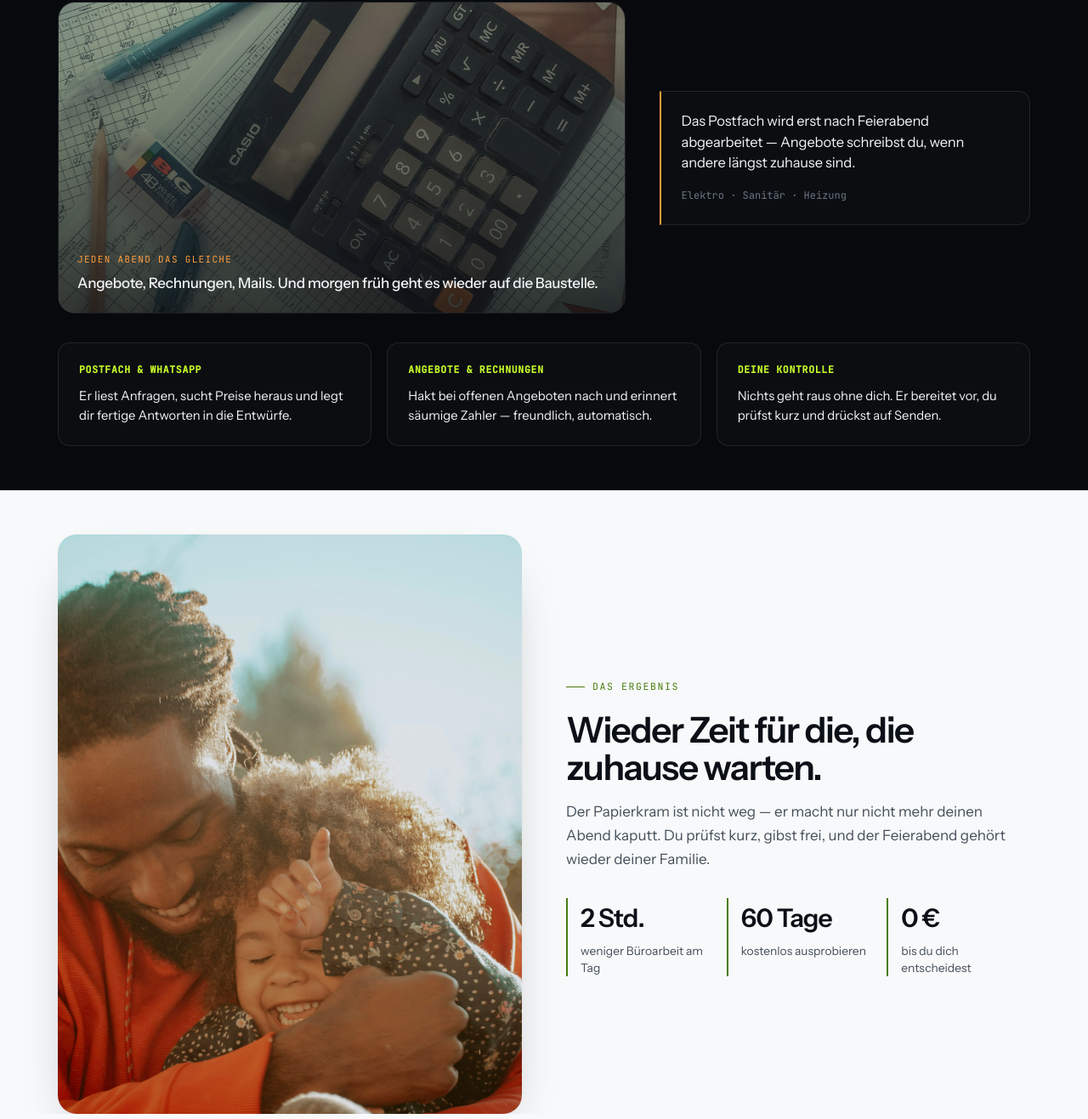
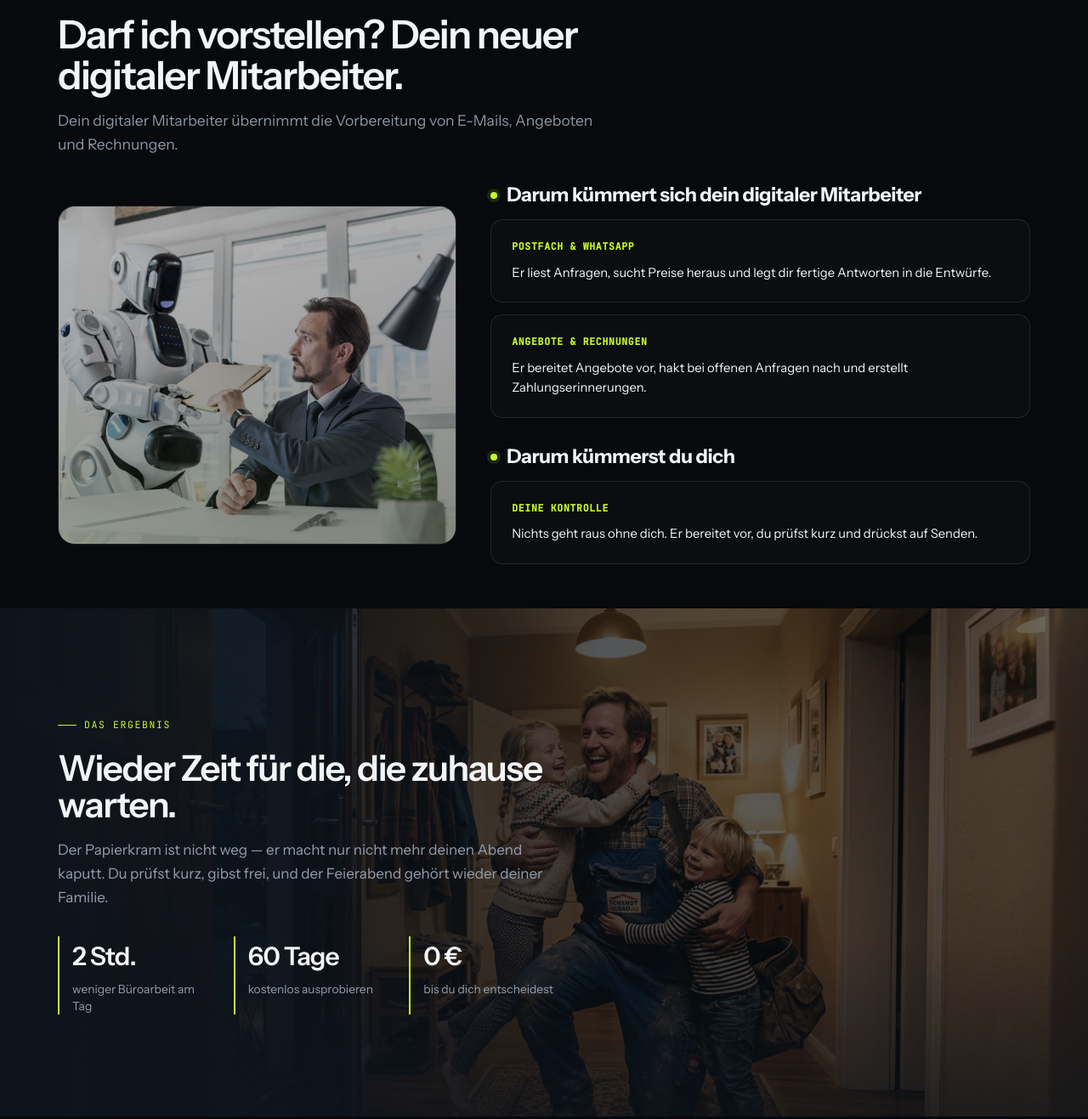
Before and after one commit to aozcorap/Webseiten, a plain HTML site: page buerokollege-ai/index.html in a window 1280 px wide. Shown: the part 1083-2400 px from the top of the page at 85% size. Drawn offline with Linux system fonts and the light colour scheme.

Commit message:
Hero, Problem- und Ergebnis-Sektion der BüroKollege.AI-Landingpage überarbeitet
Neue Hero-Überschrift mit Nerv-Punkten, neue "Wie es funktioniert"-Sektion mit KI-Bild links und gruppierten Bullet-Punkten rechts, Ergebnis-Sektion als Vollbild-Hero mit Familienfoto und dunklem Formularbereich für durchgängiges Branding.

Co-Authored-By: Claude Sonnet 5 <noreply@anthropic.com>

```diff
--- a/buerokollege-ai/index.html
+++ b/buerokollege-ai/index.html
@@ -313,8 +313,8 @@
   .shead p{color:var(--muted-now); font-size:17.5px; line-height:1.6;}
 
   /* PAIN */
-  .pain{display:grid; grid-template-columns:1.3fr 0.85fr; gap:40px; align-items:center;}
-  @media(max-width:940px){ .pain{grid-template-columns:1fr; gap:40px;} }
+  .pain{display:grid; grid-template-columns:0.85fr 1.15fr; gap:40px; align-items:center;}
+  @media(max-width:940px){ .pain{grid-template-columns:1fr; gap:32px;} }
   .pain-photo{position:relative; border-radius:20px; overflow:hidden; border:1px solid var(--line-now); aspect-ratio:4/2.2;}
   @media(max-width:940px){ .pain-photo{aspect-ratio:4/2.6;} }
   .pain-photo img{width:100%; height:100%; object-fit:cover;}
@@ -322,6 +322,10 @@
   .pain-photo .stamp{position:absolute; left:22px; bottom:22px; right:22px; z-index:1;}
   .pain-photo .stamp .t{font-family:'JetBrains Mono',monospace; font-size:11px; color:var(--amber); letter-spacing:.12em; text-transform:uppercase; margin-bottom:8px;}
   .pain-photo .stamp p{font-size:17px; font-weight:500; letter-spacing:-0.015em; line-height:1.4;}
+  .pain-photo-ai{aspect-ratio:4/3.4;}
+  @media(max-width:940px){ .pain-photo-ai{aspect-ratio:4/2.6;} }
+  .pain-photo-ai img{filter:brightness(0.85) saturate(0.85) contrast(1.02);}
+  .pain-photo-ai::after{background:linear-gradient(160deg, rgba(7,9,13,0.15), rgba(7,9,13,0.4)), linear-gradient(0deg, rgba(196,248,42,0.1), transparent 55%);}
   .quotes{display:flex; flex-direction:column; gap:16px;}
   .quote{border:1px solid var(--line-now); border-left:2px solid var(--amber); border-radius:0 14px 14px 0; padding:22px 24px; background:rgba(255,255,255,0.02); transition:border-color .2s, background .2s;}
   .quote:hover{background:rgba(255,255,255,0.035);}
@@ -332,9 +336,13 @@
   .split-bar{margin-top:var(--s5); border:1px solid var(--line-now); border-radius:18px; padding:34px; background:var(--bg-2);}
   @media(max-width:640px){ .split-bar{padding:24px 20px;} }
 
-  /* ===== COMPACT SOLUTION (3 Kernpunkte statt 3 Sektionen) ===== */
-  .compact-solution{margin-top:var(--s4); display:grid; grid-template-columns:repeat(3,1fr); gap:18px;}
+  /* ===== COMPACT SOLUTION (3 Kernpunkte) ===== */
+  .compact-solution{display:grid; grid-template-columns:repeat(3,1fr); gap:18px;}
   @media(max-width:820px){ .compact-solution{grid-template-columns:1fr; gap:14px;} }
+  .pain .compact-solution{grid-template-columns:1fr; gap:14px;}
+  .cs-groups{display:flex; flex-direction:column; gap:34px;}
+  .cs-group-h{font-size:clamp(19px,2.2vw,23px); font-weight:700; letter-spacing:-0.02em; margin-bottom:16px; color:var(--text-now); display:flex; align-items:center; gap:11px;}
+  .cs-group-h::before{content:''; width:8px; height:8px; border-radius:50%; background:var(--lime); flex-shrink:0; box-shadow:0 0 0 4px var(--lime-dim);}
   .cs-item{border:1px solid var(--line-now); border-radius:14px; padding:22px 24px; background:var(--card-now);}
   .cs-tag{font-family:'JetBrains Mono',monospace; font-size:11.5px; color:var(--lime); letter-spacing:.06em; text-transform:uppercase; margin-bottom:10px; font-weight:600;}
   .cs-item p{font-size:14.8px; line-height:1.6; color:var(--text-now);}
@@ -440,13 +448,20 @@
   .pstep p{color:var(--muted-now); font-size:14.5px; line-height:1.6;}
 
   /* ERGEBNIS */
-  .result{display:grid; grid-template-columns:1fr 1fr; gap:52px; align-items:center;}
-  @media(max-width:940px){ .result{grid-template-columns:1fr; gap:34px;} }
-  .result-img{border-radius:22px; overflow:hidden; aspect-ratio:4/5; box-shadow:0 30px 60px -30px rgba(11,16,23,0.4);}
-  @media(max-width:940px){ .result-img{aspect-ratio:4/3.4;} }
-  .result-img img{width:100%; height:100%; object-fit:cover;}
-  .result-txt h2{font-size:clamp(26px,3.8vw,42px); margin-bottom:16px;}
-  .result-txt > p{color:var(--muted-now); font-size:17px; line-height:1.65; margin-bottom:32px;}
+  .result-hero{position:relative; padding:var(--s7) 0; overflow:hidden;}
+  @media(max-width:820px){ .result-hero{padding:var(--s6) 0;} }
+  .result-hero.stage-2 .result-hero-bg{position:absolute !important; inset:0; z-index:0;}
+  .result-hero-bg img{position:absolute; inset:0; width:100%; height:100%; object-fit:cover; object-position:center 25%;
+    filter:brightness(0.55) saturate(0.85);}
+  .result-hero-scrim{position:absolute; inset:0;
+    background:linear-gradient(90deg, var(--bg-now) 0%, rgba(14,20,28,0.85) 26%, rgba(14,20,28,0.45) 55%, rgba(14,20,28,0.25) 100%),
+      linear-gradient(0deg, rgba(14,20,28,0.55) 0%, transparent 35%);}
+  @media(max-width:820px){
+    .result-hero-scrim{background:linear-gradient(0deg, var(--bg-now) 0%, var(--bg-now) 10%, rgba(14,20,28,0.7) 38%, rgba(14,20,28,0.4) 65%, rgba(14,20,28,0.4) 100%);}
+  }
+  .result-hero-inner{position:relative; z-index:1; max-width:600px;}
+  .result-hero-inner h2{font-size:clamp(26px,3.8vw,42px); margin-bottom:16px;}
+  .result-hero-inner > p{color:var(--muted-now); font-size:17px; line-height:1.65; margin-bottom:32px;}
   .result-stats{display:grid; grid-template-columns:repeat(3,1fr); gap:20px;}
   @media(max-width:520px){ .result-stats{grid-template-columns:1fr; gap:14px;} }
   .result-stats > div{border-left:2px solid var(--lime); padding-left:15px;}
@@ -560,7 +575,7 @@
         <b>KOSTENLOS</b>
         <span>60 Tage testen · keine Zahlungsdaten · keine Kündigung</span>
       </div>
-      <h1>Ich baue dir einen <span class="accent">digitalen Mitarbeiter</span>, der sich um deine lästigen Büroarbeiten kümmert — für 60 Tage kostenlos.</h1>
+      <h1>Genervt von vollem Postfach, WhatsApp-Nachrichten, Angeboten, Rechnungen?<br>Ich schenke dir einen <span class="accent">digitalen Mitarbeiter</span>, der sich um deine lästigen Büroarbeiten kümmert — 60 Tage kostenlos.</h1>
       <p class="lead">Kein Risiko, keine Haken, keine Ösen. Versprochen.</p>
       <div class="actions">
         <a href="#test" class="btn">
@@ -589,52 +604,52 @@
   <!-- PROBLEM + LÖSUNG -->
   <section id="problem" class="stage-1">
     <div class="shead" data-rev>
-      <span class="kick">Kennst du das?</span>
-      <h2>Du bist Handwerker. Kein Sachbearbeiter.</h2>
-      <p>Trotzdem geht der halbe Tag für Papierkram drauf — Mails, Angebote, Rechnungen. Der Stapel wird nie kleiner.</p>
+      <span class="kick">Wie es funktioniert</span>
+      <h2>Darf ich vorstellen? Dein neuer digitaler Mitarbeiter.</h2>
+      <p>Dein digitaler Mitarbeiter übernimmt die Vorbereitung von E-Mails, Angeboten und Rechnungen.</p>
     </div>
 
     <div class="pain">
-      <div class="pain-photo" data-rev>
-        <img src="./assets/papierkram-neu.jpg" alt="Taschenrechner auf einem Stapel handschriftlicher Rechnungen und Belege" loading="lazy" width="1600" height="2133">
-        <div class="stamp">
-          <div class="t">Jeden Abend das Gleiche</div>
-          <p>Angebote, Rechnungen, Mails. Und morgen früh geht es wieder auf die Baustelle.</p>
-        </div>
+      <div class="pain-photo pain-photo-ai" data-rev>
+        <img src="./assets/ki-mitarbeiter.jpg" alt="Humanoider Roboter übergibt einem Mann im Büro Unterlagen" loading="lazy" width="847" height="565">
       </div>
 
-      <div class="quotes" data-revs>
-        <div class="quote">
-          <p>Das Postfach wird erst nach Feierabend abgearbeitet — Angebote schreibst du, wenn andere längst zuhause sind.</p>
-          <cite>Elektro · Sanitär · Heizung</cite>
-        </div>
-      </div>
-    </div>
-
-    <div class="compact-solution" data-revs>
+      <div class="cs-groups" data-revs>
+        <div class="cs-group">
+          <h3 class="cs-group-h">Darum kümmert sich dein digitaler Mitarbeiter</h3>
+          <div class="compact-solution">
             <div class="cs-item">
               <div class="cs-tag">Postfach &amp; WhatsApp</div>
               <p>Er liest Anfragen, sucht Preise heraus und legt dir fertige Antworten in die Entwürfe.</p>
             </div>
             <div class="cs-item">
               <div class="cs-tag">Angebote &amp; Rechnungen</div>
-        <p>Hakt bei offenen Angeboten nach und erinnert säumige Zahler — freundlich, automatisch.</p>
+              <p>Er bereitet Angebote vor, hakt bei offenen Anfragen nach und erstellt Zahlungserinnerungen.</p>
             </div>
+          </div>
+        </div>
+        <div class="cs-group">
+          <h3 class="cs-group-h">Darum kümmerst du dich</h3>
+          <div class="compact-solution">
             <div class="cs-item">
               <div class="cs-tag">Deine Kontrolle</div>
               <p>Nichts geht raus ohne dich. Er bereitet vor, du prüfst kurz und drückst auf Senden.</p>
             </div>
           </div>
+        </div>
+      </div>
+    </div>
   </section>
-
+</div>
 
   <!-- ERGEBNIS -->
-  <section id="ergebnis" class="stage-7" style="padding-bottom:0;">
-    <div class="result" data-rev>
-      <div class="result-img">
-        <img src="./assets/ergebnis-familie.jpg" alt="Vater umarmt lachend sein Kind zuhause" loading="lazy" width="1800" height="2700">
+  <section id="ergebnis" class="result-hero stage-2">
+    <div class="result-hero-bg">
+      <img src="./assets/ergebnis-familie-neu.webp" alt="Handwerker in Arbeitskleidung wird nach Feierabend von seinen Kindern in der Haustür freudig begrüßt" loading="lazy" width="1408" height="768">
+      <div class="result-hero-scrim"></div>
     </div>
-      <div class="result-txt">
+    <div class="wrap">
+      <div class="result-hero-inner" data-rev>
         <span class="kick">Das Ergebnis</span>
         <h2>Wieder Zeit für die, die zuhause warten.</h2>
         <p>Der Papierkram ist nicht weg — er macht nur nicht mehr deinen Abend kaputt. Du prüfst kurz, gibst frei, und der Feierabend gehört wieder deiner Familie.</p>
@@ -647,8 +662,9 @@
     </div>
   </section>
 
+<div class="wrap">
   <!-- TEST / FORMULAR -->
-  <section id="test" class="stage-7">
+  <section id="test" class="stage-1">
     <div class="form-wrap">
       <div class="fside" data-rev>
         <span class="kick">Dein kostenloser Test</span>
@@ -704,7 +720,7 @@
   </section>
 </div>
 
-<footer class="stage-7">
+<footer class="stage-1">
   <div class="wrap foot">
     <p>BüroKollege.AI — Digitale Kollegen für Handwerk und Mittelstand</p>
     <div class="foot-links">
@@ -810,25 +826,6 @@
   });
 })();
 
-// Navigation hell schalten, sobald der helle Bereich die Leiste erreicht.
-// Direkt gegen die Position geprueft, damit es auch beim Sprung per Link stimmt.
-(function(){
-  var nav = document.querySelector('nav');
-  var light = document.getElementById('ergebnis');
-  if (!nav || !light) return;
-  var ticking = false;
-  function update(){
-    ticking = false;
-    nav.classList.toggle('light', light.getBoundingClientRect().top <= nav.offsetHeight);
-  }
-  function onScroll(){
-    if (!ticking){ ticking = true; requestAnimationFrame(update); }
-  }
-  window.addEventListener('scroll', onScroll, { passive:true });
-  window.addEventListener('resize', onScroll);
-  update();
-})();
-
 // Chat-Demo: Nachrichten nacheinander zeigen, sobald sie sichtbar wird.
 (function(){
   var body = document.getElementById('chatBody');
```
Also changed, not shown: buerokollege-ai/assets/ergebnis-familie-neu.webp (added), buerokollege-ai/assets/ki-mitarbeiter.jpg (added). Lines whose indentation alone changed are shown as unchanged.
